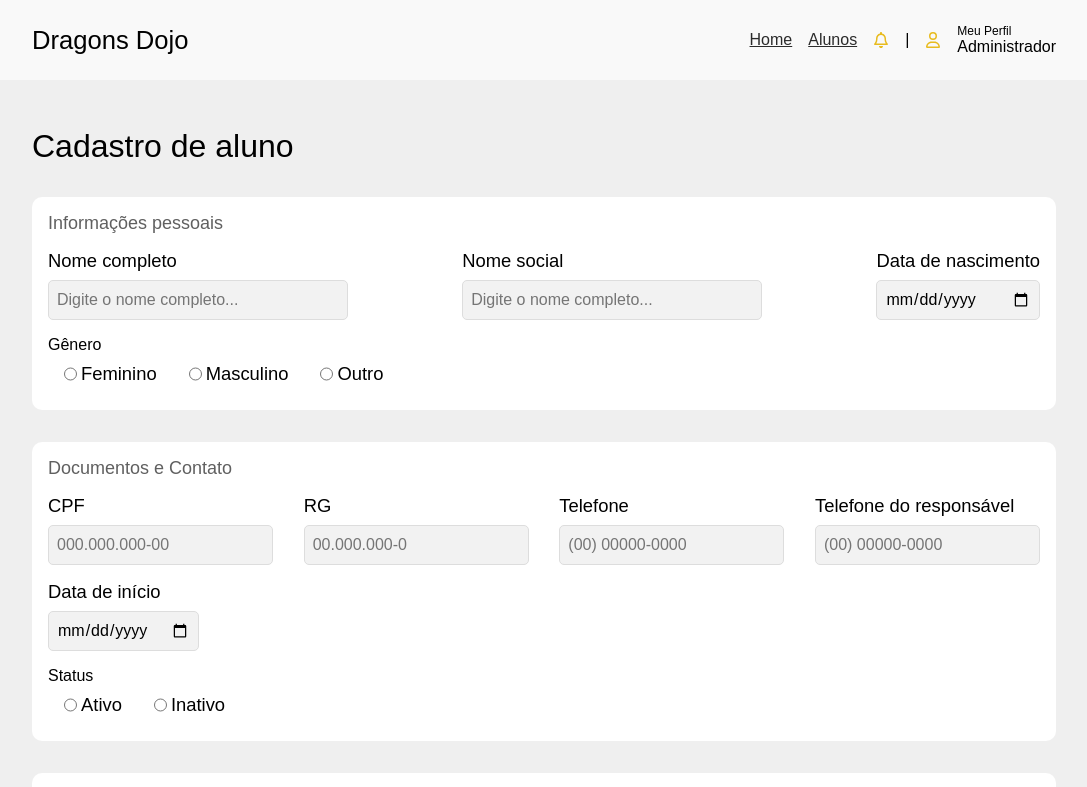
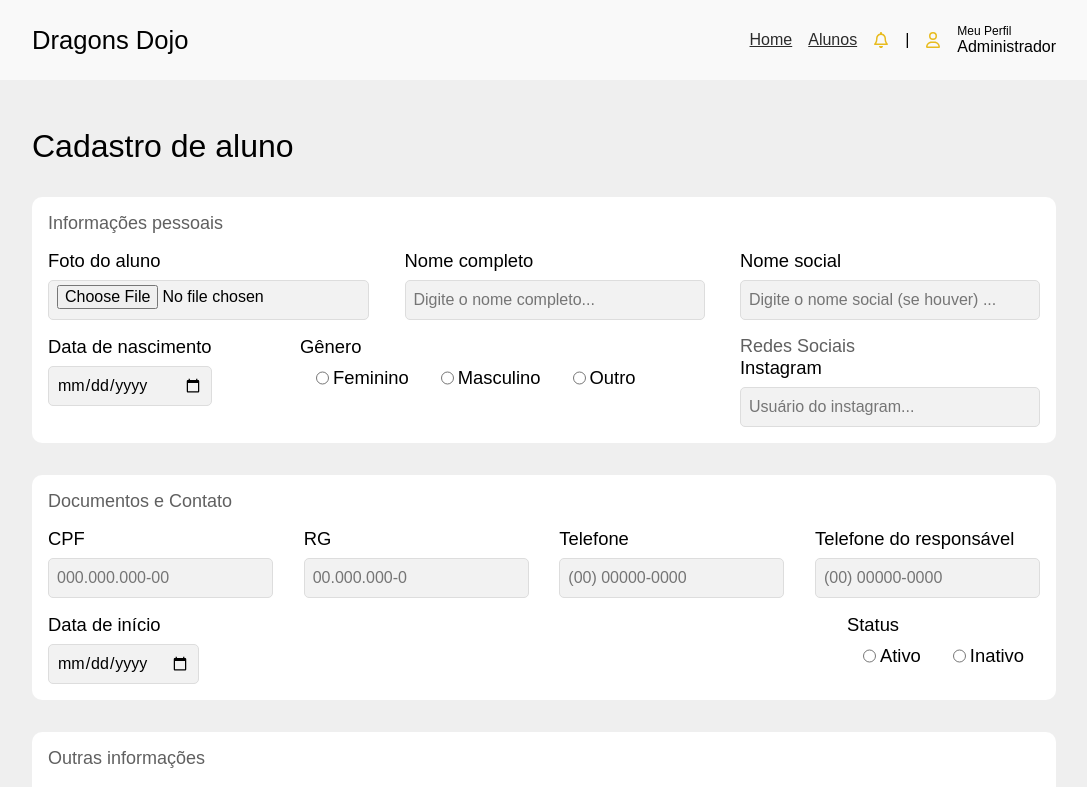
Before and after one commit to HugoLeda/dragons-dojo-manager, a React (Vite) app in the folder front/dragons-dojo/: page /FichaAluno/novo in a window 1280 px wide. Shown: the top 787 px of the page, without its empty margins (96-1183 px from the left). Built offline with nearby package versions, Linux system fonts and the light colour scheme.

Commit message:
add photo upload to student registration form-fields

```diff
--- a/front/dragons-dojo/src/pages/FichaAluno/index.jsx
+++ b/front/dragons-dojo/src/pages/FichaAluno/index.jsx
@@ -71,10 +71,14 @@ export default function FichaAluno({ mode = "view" }) {
             <h1>Cadastro de aluno</h1>
             <fieldset disabled={readOnly} className="flex-column">
               <section id="personal-info" className="form-section flex-column">
-
                 {/* INFORMAÇÕES PESSOAIS */}
                 <p className="section-title">Informações pessoais</p>
                 <div className="form-field flex">
+                  <label for="foto">
+                    Foto do aluno
+                    <input type="file" id="foto" name="foto" accept="image/*"
+                    />
+                  </label>
                   <label className="fill-name">
                     Nome completo
                     <input type="text"
@@ -92,10 +96,11 @@ export default function FichaAluno({ mode = "view" }) {
                       name="socialName"
                       value={form.socialName || ""}
                       onChange={handleChange}
-                      placeholder="Digite o nome completo..."
+                      placeholder="Digite o nome social (se houver) ..."
                     />
                   </label>
-
+                </div>
+                <div className="form-field flex">
                   <label>
                     Data de nascimento
                     <input
@@ -123,6 +128,20 @@ export default function FichaAluno({ mode = "view" }) {
                         </label>
                       ))}
                     </div>
+                  </div>
+
+                  <div>
+                    <p className="section-title">Redes Sociais</p>
+                    <label className="fill-name">
+                      Instagram
+                      <input
+                        type="text"
+                        name="socialName"
+                        value={form.socialName || ""}
+                        onChange={handleChange}
+                        placeholder="Usuário do instagram..."
+                      />
+                    </label>
                   </div>
                 </div>
               </section>
@@ -243,6 +262,7 @@ export default function FichaAluno({ mode = "view" }) {
               </section>
             </fieldset>
             <div id="action" className="form-actions flex">
+              <p>Campos obrigatórios *</p>
               <button type="button" className="btn-cancel">Cancelar</button>
               {!readOnly && (
                 <button type="submit" className="btn-save">Salvar alterações</button>
--- a/front/dragons-dojo/src/pages/FichaAluno/style.js
+++ b/front/dragons-dojo/src/pages/FichaAluno/style.js
@@ -41,7 +41,7 @@ export const FichaAlunoPage = styled.main`
 
   .form-field {
     flex-wrap: wrap;
-    width: 100%;
+    //width: 100%;
     justify-content: space-between;
     gap: 1rem;
   }
@@ -52,7 +52,7 @@ export const FichaAlunoPage = styled.main`
     }
   }
 
-  label {
+  label, span {
     display: flex;
     flex-direction: column;
     gap: .5rem;
@@ -100,6 +100,12 @@ export const FichaAlunoPage = styled.main`
     gap: 1rem;
   }
 
+  #action p {
+    width: 100%;
+    text-align: left;
+    color: ${Theme.colors.red};
+  }
+
   .form-actions button {
     height: 40px;
     padding: .1rem 1rem 0;
@@ -110,6 +116,8 @@ export const FichaAlunoPage = styled.main`
     margin: 0;
     align-items: center;
     gap: .25rem;
+    white-space: nowrap;
+
   }
 
   .form-actions .btn-cancel {
```
